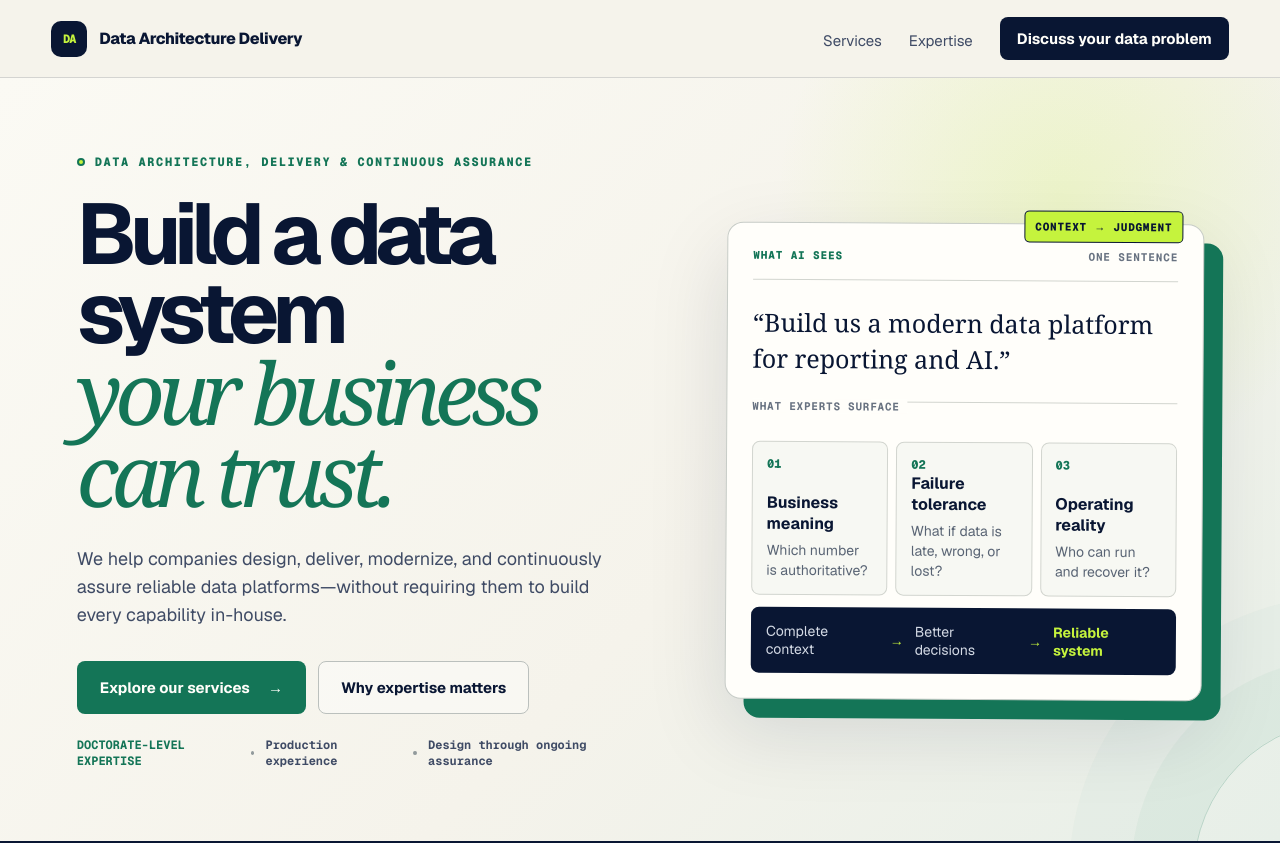
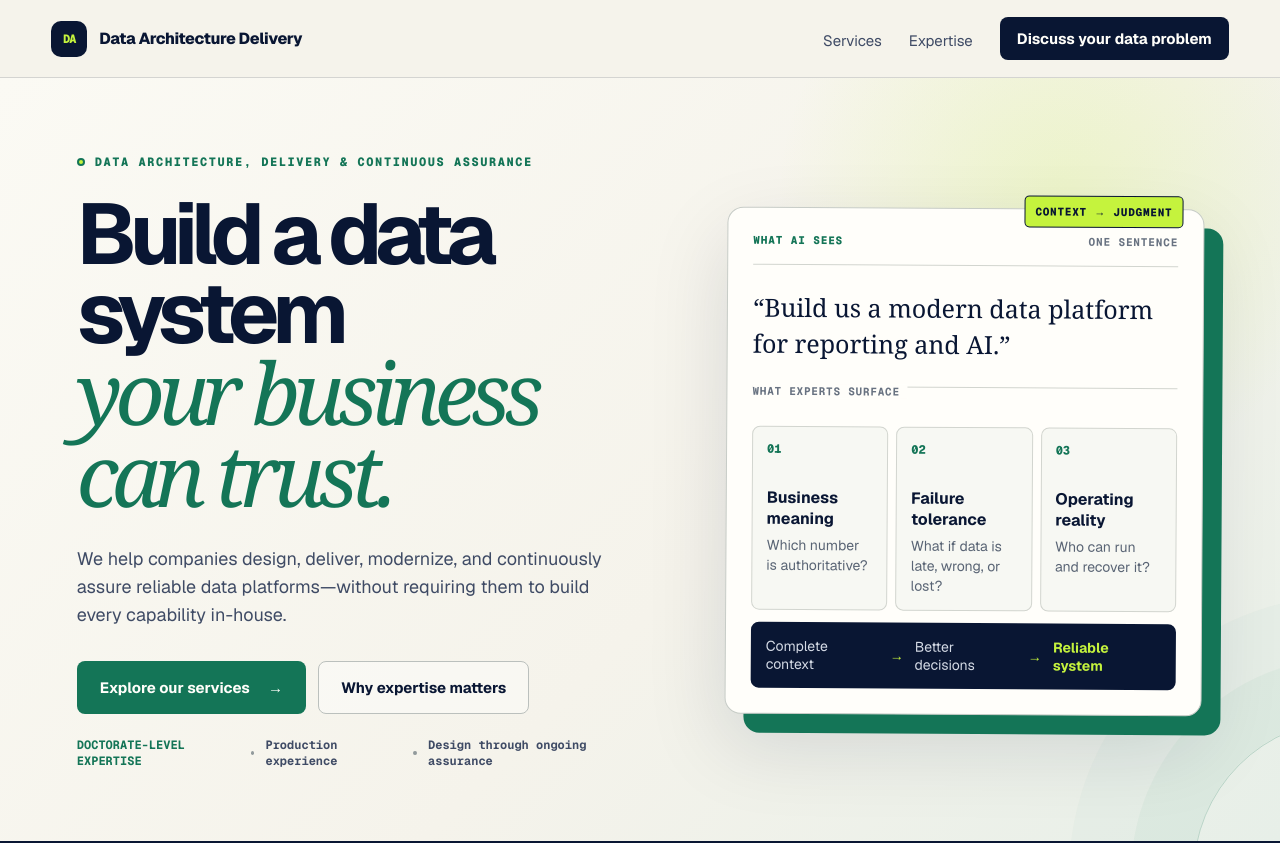
Before and after one commit to dr-birdkiwi/data-architecture-delivery-kit-site, a Next.js app: page /data-architecture-delivery-kit-site/ in a window 1280 px wide. Shown: the top 843 px of the page. Built offline with nearby package versions, Linux system fonts and the light colour scheme.

Commit message:
Align homepage context cards

```diff
--- a/app/globals.css
+++ b/app/globals.css
@@ -64,7 +64,7 @@ h1 em, h2 em { color: var(--green); font-family: Georgia, serif; font-weight: 40
 .preview-top { padding-bottom: 17px; display: flex; justify-content: space-between; border-bottom: 1px solid var(--line); color: var(--green); font: 750 11px var(--font-geist-mono); letter-spacing: .08em; }.preview-top b { color: #687281; font-weight: 700; }
 .decision-preview blockquote { margin: 24px 0; font: 500 25px/1.45 Georgia, serif; }
 .preview-divider { position: relative; margin: 11px 0 18px; border-top: 1px solid var(--line); }.preview-divider span { position: relative; top: -8px; padding-right: 8px; background: var(--white); color: #687281; font: 700 11px var(--font-geist-mono); letter-spacing: .07em; }
-.missed-grid { display: grid; grid-template-columns: repeat(3, 1fr); gap: 8px; }.missed-grid article { min-height: 132px; padding: 14px; display: flex; flex-direction: column; border: 1px solid var(--line); border-radius: 8px; background: #f7f8f3; }.missed-grid i { color: var(--green); font: normal 750 12px var(--font-geist-mono); }.missed-grid strong { margin-top: auto; font-size: 16px; }.missed-grid small { margin-top: 6px; color: #596474; font-size: 14px; line-height: 1.45; }
+.missed-grid { display: grid; grid-template-columns: repeat(3, 1fr); gap: 8px; }.missed-grid article { min-height: 132px; padding: 14px; display: flex; flex-direction: column; border: 1px solid var(--line); border-radius: 8px; background: #f7f8f3; }.missed-grid i { color: var(--green); font: normal 750 12px var(--font-geist-mono); }.missed-grid strong { margin-top: 30px; font-size: 16px; }.missed-grid small { margin-top: 6px; color: #596474; font-size: 14px; line-height: 1.45; }
 .preview-result { margin-top: 12px; padding: 15px; display: flex; align-items: center; justify-content: center; gap: 11px; border-radius: 8px; color: #d5dbe6; background: var(--navy); font-size: 14px; }.preview-result i { color: var(--lime); font-style: normal; }.preview-result b { color: var(--lime); }
 .promise-strip { padding: 30px 6vw; display: grid; grid-template-columns: repeat(3, 1fr); color: var(--white); background: var(--navy); }.promise-strip div { min-height: 48px; padding: 0 30px; display: grid; grid-template-columns: 76px minmax(0, 1fr); align-items: center; column-gap: 16px; border-left: 1px solid #34415f; }.promise-strip div:first-child { border-left: 0; }.promise-strip span { color: var(--lime); font: 700 12px var(--font-geist-mono); }.promise-strip strong { font-size: 16px; font-weight: 590; }
 .home-section { padding: 108px 6vw; }.section-intro { max-width: 920px; }.section-intro > p { max-width: 680px; margin: 25px 0 0; color: var(--ink-soft); font-size: 17px; line-height: 1.68; }
```
